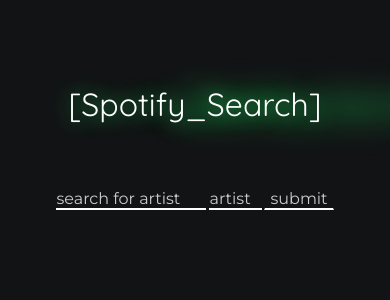
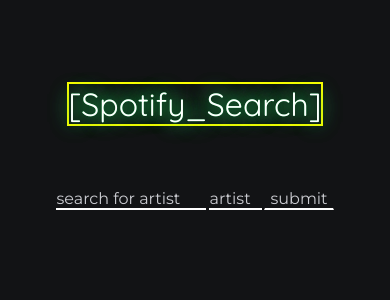
Before and after one commit to adrianwysocki77/spotify_search, a PHP site: page / in a window 390 px wide; the page is wider, and only the part inside the window is pictured. Shown: the top 300 px of that part. Run offline with PHP 8.4, Linux system fonts and the light colour scheme.

Commit message:
fixing mobile version

```diff
--- a/styles.css
+++ b/styles.css
@@ -130,8 +130,9 @@ button {
   position: absolute;
   z-index: -1;
   color: #1db954;
-  filter: blur(15px);
-  width: 20px;
+  /* filter: blur(15px); */
+  border: 2px solid yellow;
+  /* width: 20px; */
 }
 
 /* .neoncontainer:before {
```
